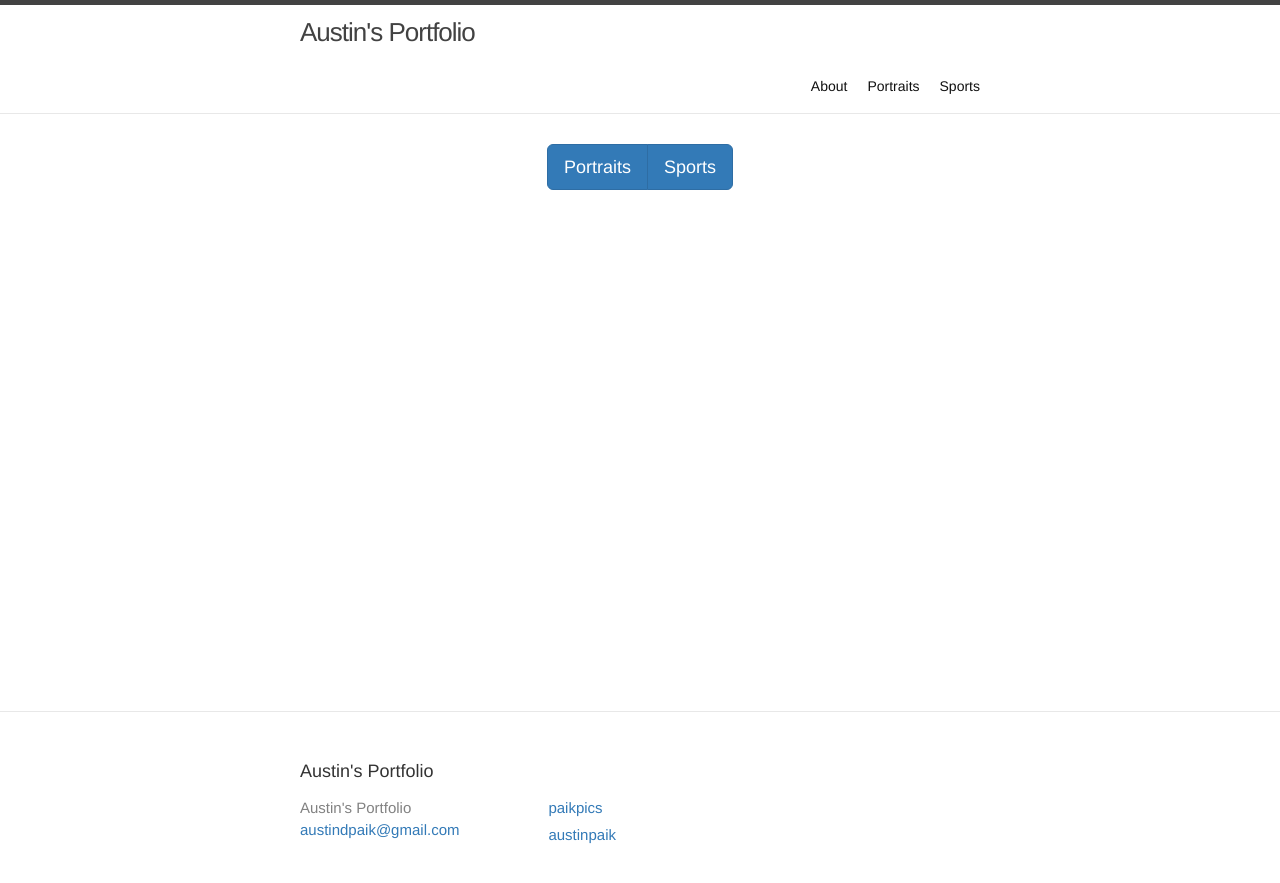
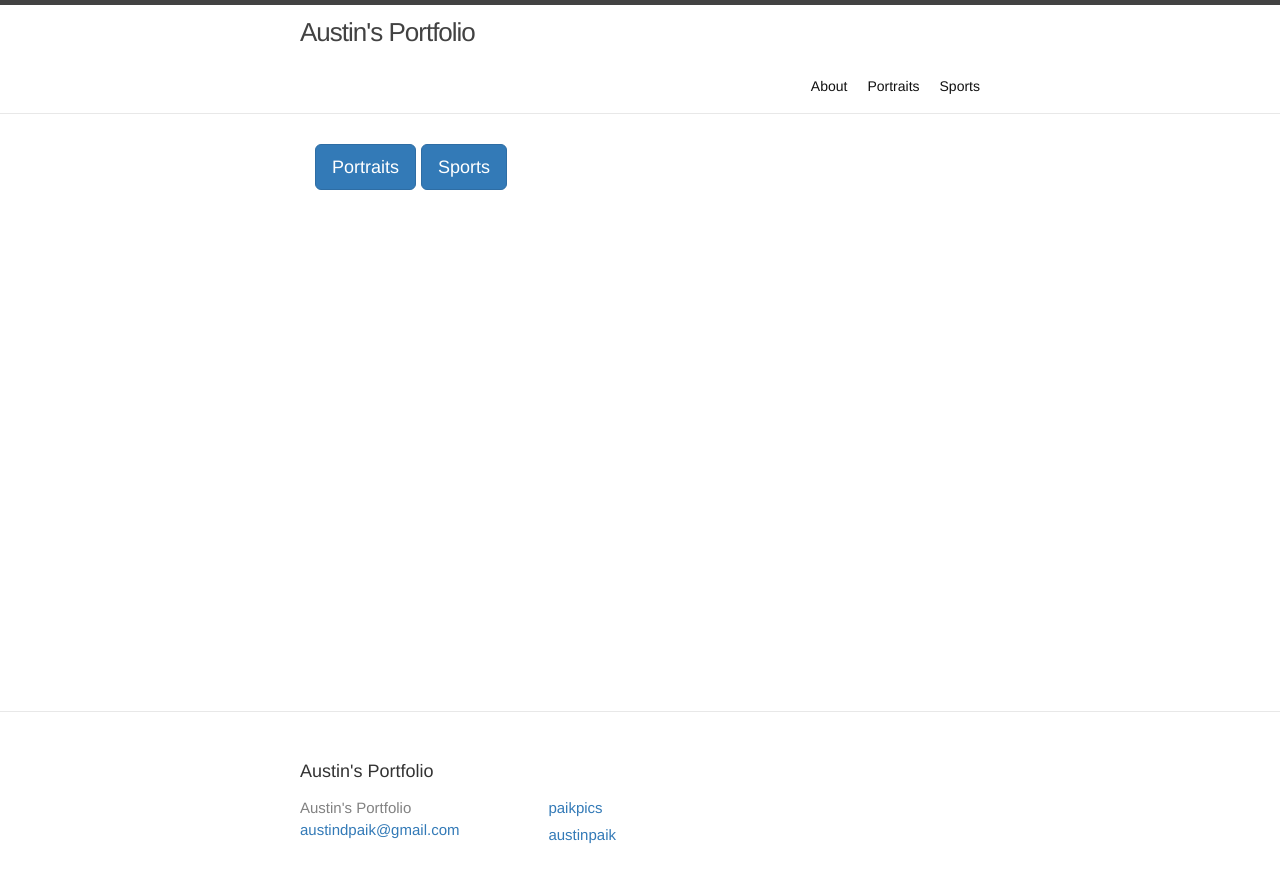
Before and after one commit to austinpaik/austinpaik.github.io, a Jekyll site: the page built from index.md, in a window 1280 px wide. Shown: the top 883 px of the page. Built offline with Jekyll 4.4.1, drawn with Linux system fonts in a browser that asks for light colours.

Commit message:
First commit

```diff
--- a/_layouts/home.html
+++ b/_layouts/home.html
@@ -10,7 +10,7 @@ layout: default
   {{ content }}
 
   <div class="col-sm-12 text-center">
-    <div class="btn-group">
+    <div class="btn-toolbar">
       <button class="btn btn-primary btn-lg" onclick="location.href='/portraits'" type="button">Portraits</button>
       <button class="btn btn-primary btn-lg" onclick="location.href='/sports'" type="button">Sports</button>
     </div>
```
